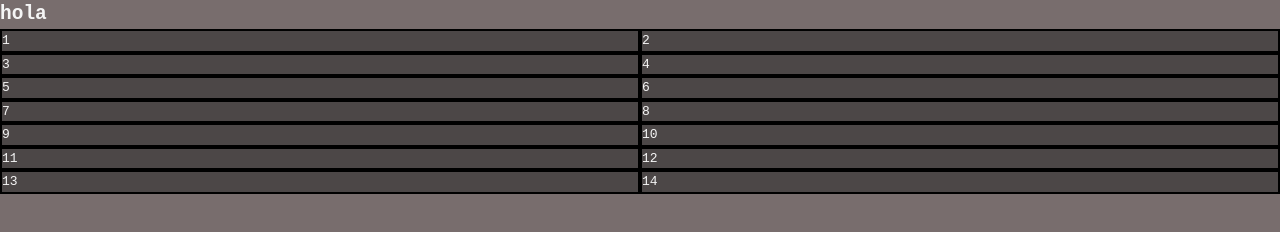
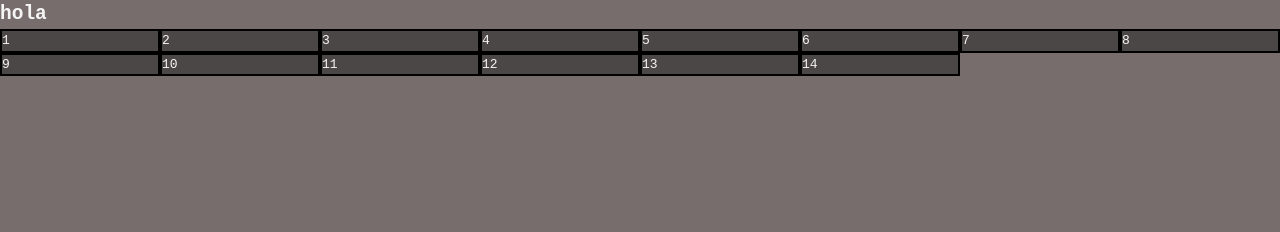
Before and after one commit to Marco-Poelsma/Web_S06, a plain HTML site: page index.html in a window 1280 px wide. Drawn offline with Linux system fonts and the light colour scheme.

Commit message:
repeat()

```diff
--- a/css/styles.css
+++ b/css/styles.css
@@ -6,7 +6,7 @@ body{
 
 .contenedor{
     display: grid;
-    grid-template-columns: 1fr 1fr;
+    grid-template-columns: repeat(8, 1fr);
 }
 
 .contenedor div{
```
Also changed, not shown: 1 other file.
